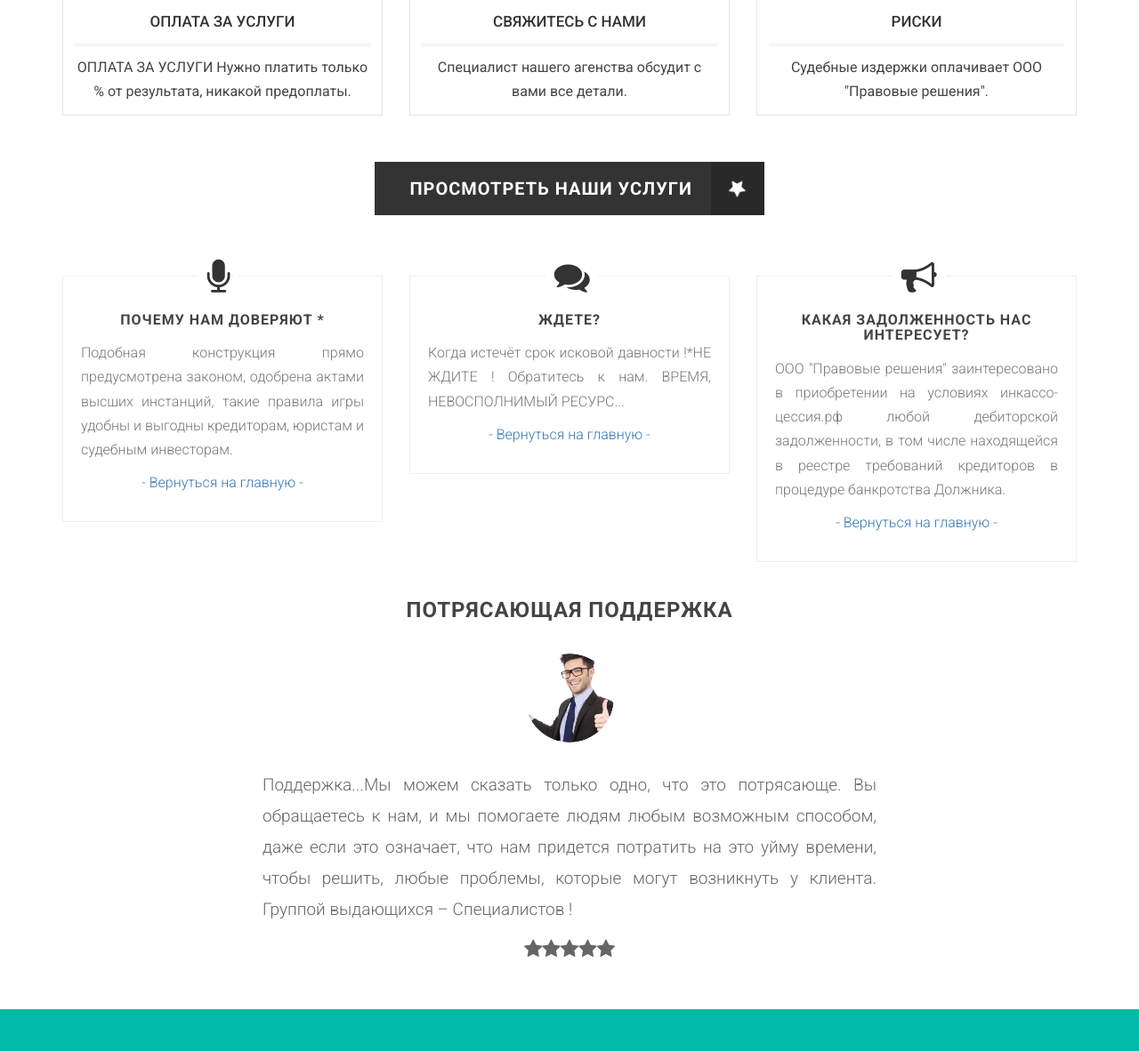
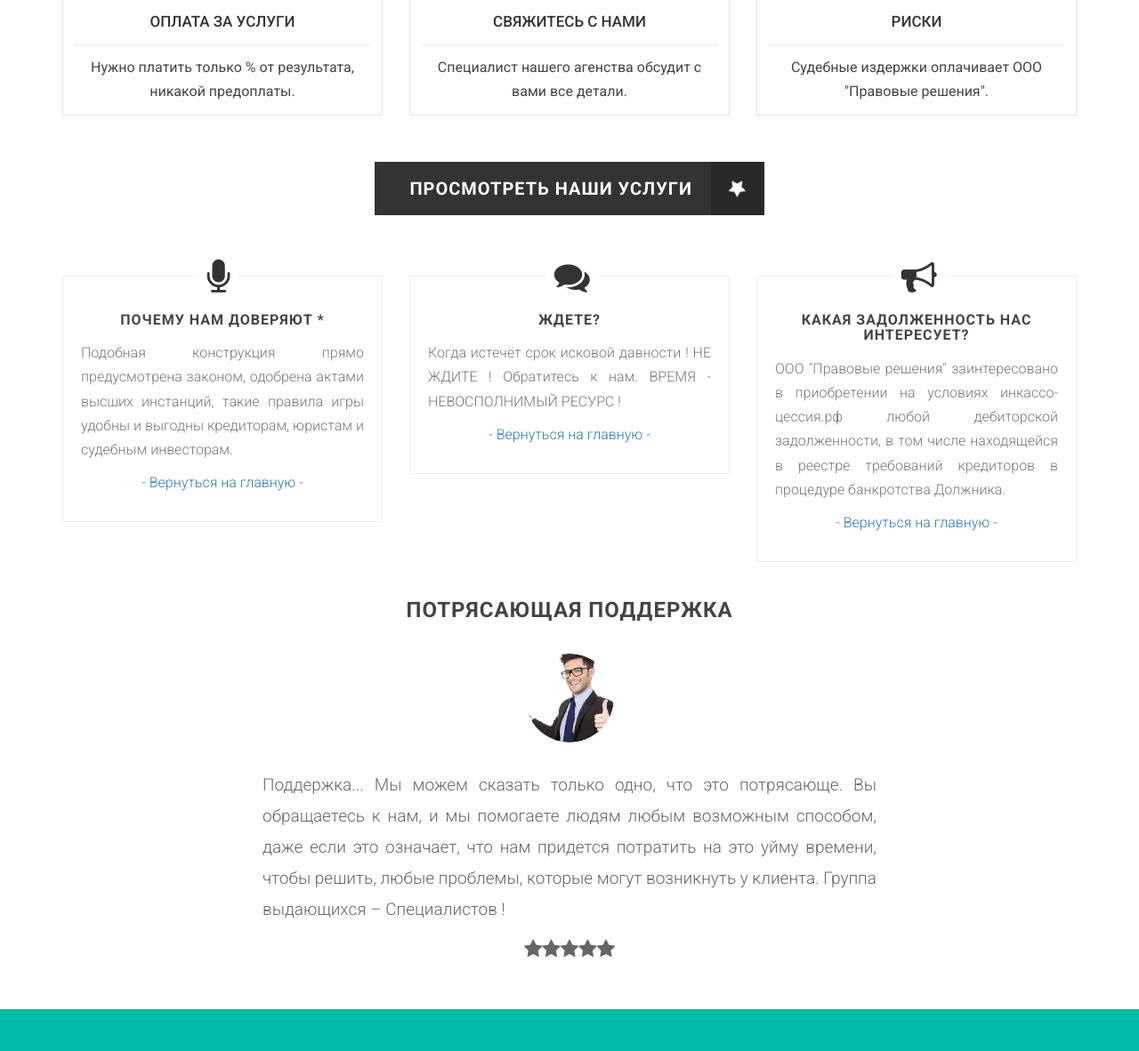
Before and after one commit to Hardokkk/me-site, a plain HTML site: page index.html in a window 1280 px wide. Shown: the part 1996-3178 px from the top of the page at 89% size. Drawn offline with Linux system fonts and the light colour scheme.

Commit message:
Изменены толщина рамок ,скорректирован текст .

```diff
--- a/index.html
+++ b/index.html
@@ -132,7 +132,6 @@
 						</a>
 						<span class="price">
 						<span class="edd_price">
-                         ОПЛАТА ЗА УСЛУГИ
                          Нужно платить только % от результата, никакой предоплаты.</span>
 						</span>
 					</div>
@@ -212,7 +211,7 @@
 				<div class="infoareawrap">
 					<h1 class="text-center subtitle">ЖДЕТЕ?</h1>
 					<p align="justify">
-						 Когда истечёт срок исковой давности !*НЕ ЖДИТЕ ! Обратитесь к нам. ВРЕМЯ, НЕВОСПОЛНИМЫЙ РЕСУРС...
+						 Когда истечёт срок исковой давности ! НЕ ЖДИТЕ ! Обратитесь к нам. ВРЕМЯ - НЕВОСПОЛНИМЫЙ РЕСУРС !
 
 					</p>
 					<p class="text-center">
@@ -248,7 +247,7 @@
 					<span class="maxproduct"><img src="images/111.jpg" alt=""></span>
 					<p align="justify">
 
-                    Поддержка...Мы можем сказать только одно, что это потрясающе. Вы обращаетесь к нам, и мы помогаете людям любым возможным способом, даже если это означает, что нам придется потратить на это уйму времени, чтобы решить, любые проблемы, которые могут возникнуть у клиента. Группой  выдающихся – Специалистов !
+                    Поддержка... Мы можем сказать только одно, что это потрясающе. Вы обращаетесь к нам, и мы помогаете людям любым возможным способом, даже если это означает, что нам придется потратить на это уйму времени, чтобы решить, любые проблемы, которые могут возникнуть у клиента. Группа  выдающихся – Специалистов !
 					</p>
 					<i class="fa fa-star"></i><i class="fa fa-star"></i><i class="fa fa-star"></i><i class="fa fa-star"></i><i class="fa fa-star"></i>
 				</div>
```
